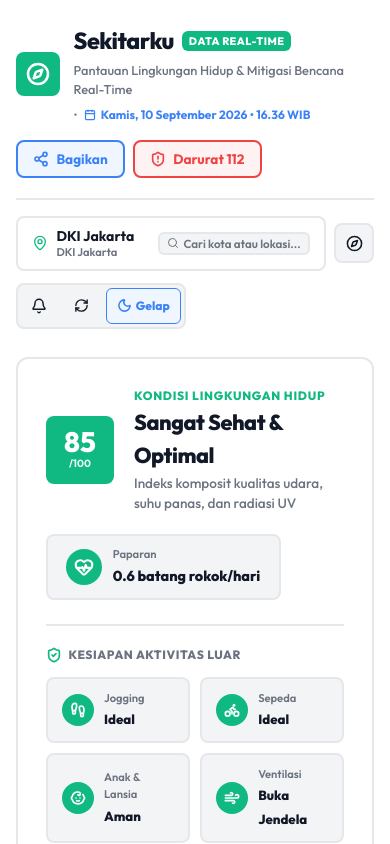
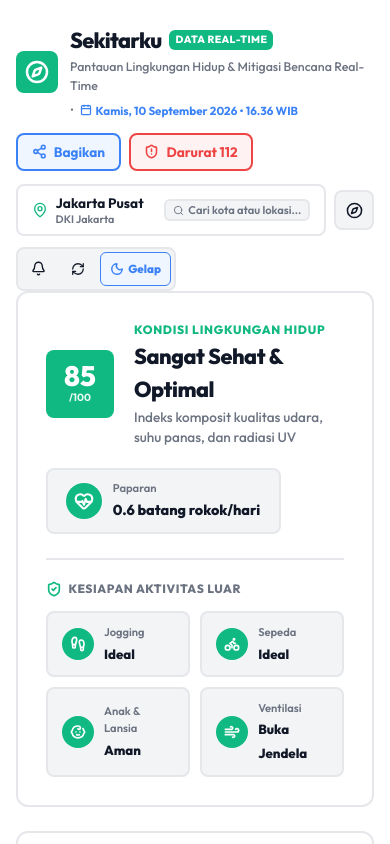
Before and after one commit to anasysuf/sekitarku, a React (Vite) app: page / in a window 390 px wide. Shown: the top 844 px of the page. Built offline with nearby package versions, Linux system fonts and the light colour scheme; no server answers.

Commit message:
fix(mobile): set default city to Jakarta Pusat with persistent cache and optimize mobile header layout

```diff
--- a/src/components/common/Header.jsx
+++ b/src/components/common/Header.jsx
@@ -1,7 +1,19 @@
 import React from 'react';
-import { Sun, Moon, MapPin, RefreshCw, Compass, Bell, BellRing, Search, Calendar, Share2, ShieldAlert } from 'lucide-react';
 import { formatFullCurrentDate } from '../../utils/format';
-import { translations } from '../../utils/i18n';
+import { i18n } from '../../utils/i18n';
+import {
+  Compass,
+  MapPin,
+  Search,
+  RefreshCw,
+  Bell,
+  BellRing,
+  Moon,
+  Sun,
+  Share2,
+  ShieldAlert,
+  Calendar
+} from 'lucide-react';
 
 export function Header({
   location,
@@ -15,68 +27,71 @@ export function Header({
   notificationsEnabled,
   onRequestNotification,
   onOpenShare,
-  onOpenEmergency,
-  onOpenWidget
+  onOpenEmergency
 }) {
-  const t = translations;
+  const t = i18n.id;
+
+  const displayName = location?.name || 'Jakarta Pusat';
+  const displayProvince = (location?.province && location?.province !== displayName)
+    ? location.province
+    : (displayName.includes('Jakarta') ? 'DKI Jakarta' : (location?.province || 'Indonesia'));
 
   return (
-    <header style={{ marginBottom: '1.75rem' }}>
-
-      {/* Top Bar: Brand & Primary Action Badges */}
-      <div style={{
+    <header className="app-header">
+      {/* Top Bar: Brand, Live Indicator & Primary Actions */}
+      <div className="header-top-row" style={{
         display: 'flex',
         alignItems: 'center',
         justifyContent: 'space-between',
         flexWrap: 'wrap',
-        gap: '1rem',
-        paddingBottom: '1.25rem',
-        borderBottom: 'var(--border-thick)'
+        gap: '0.85rem'
       }}>
 
-        {/* Brand & Date */}
-        <div style={{ display: 'flex', alignItems: 'center', gap: '0.85rem' }}>
-          <div style={{
-            width: '44px',
-            height: '44px',
-            borderRadius: 'var(--radius-md)',
-            backgroundColor: 'var(--color-secondary)',
-            display: 'flex',
-            alignItems: 'center',
-            justifyContent: 'center',
-            color: '#ffffff',
-            flexShrink: 0
-          }}>
+        {/* Brand & Subtitle */}
+        <div style={{ display: 'flex', alignItems: 'center', gap: '0.75rem', minWidth: 0 }}>
+          <div
+            style={{
+              width: '42px',
+              height: '42px',
+              backgroundColor: 'var(--color-secondary)',
+              borderRadius: 'var(--radius-md)',
+              display: 'flex',
+              alignItems: 'center',
+              justifyContent: 'center',
+              color: 'var(--text-inverse)',
+              flexShrink: 0
+            }}
+          >
             <Compass size={24} strokeWidth={2.5} />
           </div>
-          <div>
-            <div style={{ display: 'flex', alignItems: 'center', gap: '0.5rem' }}>
-              <h1 style={{ fontSize: '1.45rem', fontWeight: '800', letterSpacing: '-0.02em', margin: 0, color: 'var(--text-main)' }}>
-                {t.appTitle}
+          <div style={{ minWidth: 0 }}>
+            <div style={{ display: 'flex', alignItems: 'center', gap: '0.5rem', flexWrap: 'wrap' }}>
+              <h1 style={{ fontSize: '1.35rem', fontWeight: '900', letterSpacing: '-0.03em', margin: 0, color: 'var(--text-main)' }}>
+                {t.appName}
               </h1>
               <span style={{
-                fontSize: '0.675rem',
-                fontWeight: '800',
-                padding: '2px 7px',
+                fontSize: '0.65rem',
+                fontWeight: '900',
+                padding: '2px 6px',
                 borderRadius: 'var(--radius-sm)',
                 backgroundColor: 'var(--color-secondary)',
-                color: '#ffffff',
+                color: 'var(--text-inverse)',
                 textTransform: 'uppercase',
                 letterSpacing: '0.04em'
               }}>
                 {t.liveBadge}
               </span>
             </div>
-            <div style={{ display: 'flex', alignItems: 'center', gap: '0.4rem', marginTop: '2px', flexWrap: 'wrap' }}>
-              <span style={{ fontSize: '0.8rem', color: 'var(--text-muted)', fontWeight: '500' }}>
+            <div style={{ display: 'flex', alignItems: 'center', gap: '0.35rem', marginTop: '2px', flexWrap: 'wrap' }}>
+              <span style={{ fontSize: '0.775rem', color: 'var(--text-muted)', fontWeight: '500' }}>
                 {t.appSubtitle}
               </span>
               <span style={{ color: 'var(--text-muted)', fontSize: '0.75rem' }}>•</span>
               <div style={{
                 display: 'inline-flex',
                 alignItems: 'center',
-                gap: '0.3rem',
-                fontSize: '0.75rem',
+                gap: '0.25rem',
+                fontSize: '0.725rem',
                 fontWeight: '700',
                 color: 'var(--color-primary)'
               }}>
@@ -88,13 +103,13 @@ export function Header({
         </div>
 
         {/* Priority Actions: Share & Emergency */}
-        <div style={{ display: 'flex', alignItems: 'center', gap: '0.5rem', flexWrap: 'wrap' }}>
+        <div className="header-action-buttons" style={{ display: 'flex', alignItems: 'center', gap: '0.5rem', flexWrap: 'wrap' }}>
           <button
             onClick={onOpenShare}
             aria-label="Bagikan Laporan"
-            className="flat-btn-secondary"
+            className="flat-btn-secondary header-btn"
             style={{
-              padding: '0.5rem 0.95rem',
+              padding: '0.45rem 0.85rem',
               minHeight: '38px',
               color: 'var(--color-primary)',
               borderColor: 'var(--color-primary)',
@@ -102,16 +117,16 @@ export function Header({
               fontWeight: '700'
             }}
           >
-            <Share2 size={16} strokeWidth={2.5} />
+            <Share2 size={15} strokeWidth={2.5} />
             <span>{t.share || 'Bagikan'}</span>
           </button>
 
           <button
             onClick={onOpenEmergency}
             aria-label="Kontak Darurat & Tanggap Bencana"
-            className="flat-btn-secondary"
+            className="flat-btn-secondary header-btn"
             style={{
-              padding: '0.5rem 0.95rem',
+              padding: '0.45rem 0.85rem',
               minHeight: '38px',
               color: 'var(--color-danger)',
               borderColor: 'var(--color-danger)',
@@ -119,7 +134,7 @@ export function Header({
               fontWeight: '700'
             }}
           >
-            <ShieldAlert size={16} strokeWidth={2.5} />
+            <ShieldAlert size={15} strokeWidth={2.5} />
             <span>{t.emergency || 'Darurat 112'}</span>
           </button>
         </div>
@@ -127,13 +142,13 @@ export function Header({
       </div>
 
       {/* Bottom Bar: Search & Compact Utility Toolbar */}
-      <div style={{
+      <div className="header-bottom-row" style={{
         display: 'flex',
         alignItems: 'center',
         justifyContent: 'space-between',
         flexWrap: 'wrap',
-        gap: '0.75rem',
-        marginTop: '1rem'
+        gap: '0.65rem',
+        marginTop: '0.85rem'
       }}>
 
         {/* City Search Bar with integrated GPS trigger */}
@@ -145,7 +160,7 @@ export function Header({
             style={{
               flex: 1,
               justifyContent: 'space-between',
-              padding: '0.6rem 0.9rem',
+              padding: '0.5rem 0.85rem',
               minHeight: '40px',
               backgroundColor: 'var(--bg-card)'
             }}
@@ -153,16 +168,16 @@ export function Header({
             <div style={{ display: 'flex', alignItems: 'center', gap: '0.5rem', minWidth: 0 }}>
               <MapPin size={16} color="var(--color-secondary)" style={{ flexShrink: 0 }} />
               <div style={{ minWidth: 0, textAlign: 'left' }}>
-                <span style={{ fontSize: '0.875rem', fontWeight: '700', color: 'var(--text-main)', display: 'block', overflow: 'hidden', textOverflow: 'ellipsis', whiteSpace: 'nowrap' }}>
-                  {location.name}
+                <span style={{ fontSize: '0.85rem', fontWeight: '700', color: 'var(--text-main)', display: 'block', overflow: 'hidden', textOverflow: 'ellipsis', whiteSpace: 'nowrap' }}>
+                  {displayName}
                 </span>
-                <span style={{ fontSize: '0.7rem', color: 'var(--text-muted)', display: 'block', overflow: 'hidden', textOverflow: 'ellipsis', whiteSpace: 'nowrap' }}>
-                  {location.province}
+                <span style={{ fontSize: '0.675rem', color: 'var(--text-muted)', display: 'block', overflow: 'hidden', textOverflow: 'ellipsis', whiteSpace: 'nowrap' }}>
+                  {displayProvince}
                 </span>
               </div>
             </div>
-            <div style={{ display: 'flex', alignItems: 'center', gap: '0.3rem', color: 'var(--text-muted)', fontSize: '0.725rem', backgroundColor: 'var(--bg-muted)', padding: '2px 7px', borderRadius: 'var(--radius-sm)', border: 'var(--border-thick)' }}>
-              <Search size={12} />
+            <div style={{ display: 'flex', alignItems: 'center', gap: '0.25rem', color: 'var(--text-muted)', fontSize: '0.7rem', backgroundColor: 'var(--bg-muted)', padding: '2px 7px', borderRadius: 'var(--radius-sm)', border: 'var(--border-thick)' }}>
+              <Search size={11} />
               <span>{t.searchCity}</span>
             </div>
           </button>
@@ -172,7 +187,7 @@ export function Header({
             disabled={gpsLoading}
             aria-label={t.gps}
             title={t.gps}
-            className={`flat-btn-secondary ${location.isGps ? 'active' : ''}`}
+            className={`flat-btn-secondary ${location?.isGps ? 'active' : ''}`}
             style={{
               minWidth: '40px',
               minHeight: '40px',
@@ -189,7 +204,7 @@ export function Header({
         <div style={{
           display: 'flex',
           alignItems: 'center',
-          gap: '0.4rem',
+          gap: '0.35rem',
           backgroundColor: 'var(--bg-muted)',
           padding: '3px',
           borderRadius: 'var(--radius-md)',
@@ -202,8 +217,8 @@ export function Header({
             aria-label={notificationsEnabled ? t.notifyActive : t.notifyEnable}
             title={notificationsEnabled ? t.notifyActive : t.notifyEnable}
             style={{
-              width: '36px',
-              height: '36px',
+              width: '34px',
+              height: '34px',
               borderRadius: 'var(--radius-sm)',
               border: notificationsEnabled ? '1px solid var(--color-secondary)' : 'none',
               backgroundColor: notificationsEnabled ? 'var(--color-secondary-bg)' : 'transparent',
@@ -215,10 +230,8 @@ export function Header({
               transition: 'transform var(--anim-fast)'
             }}
           >
-            {notificationsEnabled ? <BellRing size={16} strokeWidth={2.5} /> : <Bell size={16} strokeWidth={2.2} />}
+            {notificationsEnabled ? <BellRing size={15} strokeWidth={2.5} /> : <Bell size={15} strokeWidth={2.2} />}
           </button>
-
-
 
           {/* Refresh */}
           <button
@@ -226,8 +239,8 @@ export function Header({
             aria-label={t.refresh}
             title={t.refresh}
             style={{
-              width: '36px',
-              height: '36px',
+              width: '34px',
+              height: '34px',
               borderRadius: 'var(--radius-sm)',
               border: 'none',
               backgroundColor: 'transparent',
@@ -238,17 +251,17 @@ export function Header({
               justifyContent: 'center'
             }}
           >
-            <RefreshCw size={15} strokeWidth={2.2} />
+            <RefreshCw size={14} strokeWidth={2.2} />
           </button>
 
           {/* Theme Toggle */}
           <button
             onClick={onToggleDark}
             aria-label={t.themeToggle}
-            title={isDark ? "Beralih ke Mode Terang" : "Beralih ke Mode Gelap"}
+            title={isDark ? 'Beralih ke Mode Terang' : 'Beralih ke Mode Gelap'}
             style={{
-              height: '36px',
-              padding: '0 10px',
+              height: '34px',
+              padding: '0 9px',
               borderRadius: 'var(--radius-sm)',
               border: isDark ? '1px solid var(--color-accent)' : '1px solid var(--color-primary)',
               backgroundColor: isDark ? 'var(--color-accent-bg)' : 'var(--color-primary-bg)',
@@ -257,18 +270,18 @@ export function Header({
               display: 'flex',
               alignItems: 'center',
               gap: '4px',
-              fontSize: '0.75rem',
+              fontSize: '0.725rem',
               fontWeight: '800'
             }}
           >
             {isDark ? (
               <>
-                <Sun size={15} strokeWidth={2.5} />
+                <Sun size={14} strokeWidth={2.5} />
                 <span>{t.lightMode || 'Terang'}</span>
               </>
             ) : (
               <>
-                <Moon size={15} strokeWidth={2.5} />
+                <Moon size={14} strokeWidth={2.5} />
                 <span>{t.darkMode || 'Gelap'}</span>
               </>
             )}
--- a/src/hooks/useGeolocation.js
+++ b/src/hooks/useGeolocation.js
@@ -2,16 +2,55 @@ import { useState, useEffect } from 'react';
 import { getCurrentPosition } from '../utils/geo';
 import { INDONESIA_CITIES } from '../utils/cities';
 
+const STORAGE_KEY = 'sekitarku_saved_city';
+
+// Default canonical city for first-time access
+export const DEFAULT_CITY = {
+  name: 'Jakarta Pusat',
+  province: 'DKI Jakarta',
+  lat: -6.1805,
+  lon: 106.8284,
+  isGps: false
+};
+
 export function useGeolocation() {
-  const [location, setLocation] = useState({
-    name: 'DKI Jakarta',
-    province: 'DKI Jakarta',
-    lat: -6.2088,
-    lon: 106.8456,
-    isGps: false
+  const [location, setLocation] = useState(() => {
+    if (typeof window !== 'undefined') {
+      try {
+        const saved = localStorage.getItem(STORAGE_KEY);
+        if (saved) {
+          const parsed = JSON.parse(saved);
+          if (
+            parsed &&
+            typeof parsed.name === 'string' &&
+            typeof parsed.lat === 'number' &&
+            !isNaN(parsed.lat) &&
+            typeof parsed.lon === 'number' &&
+            !isNaN(parsed.lon)
+          ) {
+            return parsed;
+          }
+        }
+      } catch (err) {
+        console.warn('Gagal membaca cache lokasi:', err);
+      }
+    }
+    return DEFAULT_CITY;
   });
+
   const [loading, setLoading] = useState(false);
   const [error, setError] = useState(null);
+
+  // Sync city state to persistent localStorage cache
+  useEffect(() => {
+    if (typeof window !== 'undefined' && location) {
+      try {
+        localStorage.setItem(STORAGE_KEY, JSON.stringify(location));
+      } catch (err) {
+        console.warn('Gagal menyimpan cache lokasi:', err);
+      }
+    }
+  }, [location]);
 
   const requestGpsLocation = async () => {
     setLoading(true);
@@ -33,13 +72,15 @@ export function useGeolocation() {
         }
       });
 
-      setLocation({
-        name: `${closestCity.name} (GPS)`,
+      const gpsLocation = {
+        name: closestCity.name + ' (GPS)',
         province: closestCity.province,
         lat: coords.latitude,
         lon: coords.longitude,
         isGps: true
-      });
+      };
+
+      setLocation(gpsLocation);
     } catch (err) {
       console.warn('GPS location request failed:', err);
       setError(err.message || 'Gagal mendeteksi lokasi GPS.');
@@ -49,13 +90,14 @@ export function useGeolocation() {
   };
 
   const selectCity = (city) => {
-    setLocation({
+    const selected = {
       name: city.name,
       province: city.province,
       lat: city.lat,
       lon: city.lon,
       isGps: false
-    });
+    };
+    setLocation(selected);
   };
 
   return { location, selectCity, requestGpsLocation, loading, error };
```
Also changed, not shown: src/App.jsx (+15 -14 lines), src/index.css (+99 -10 lines).
